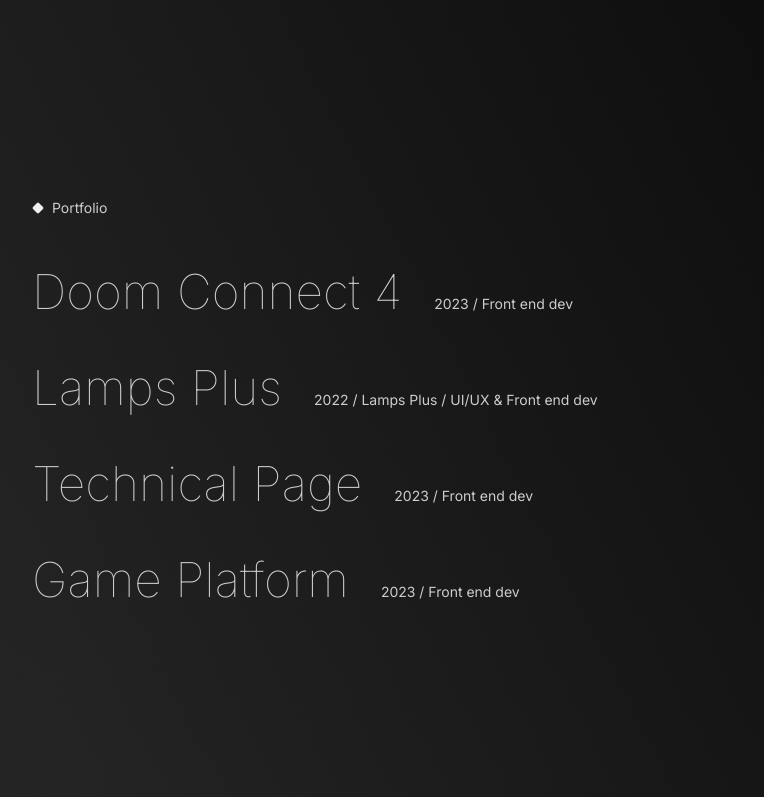
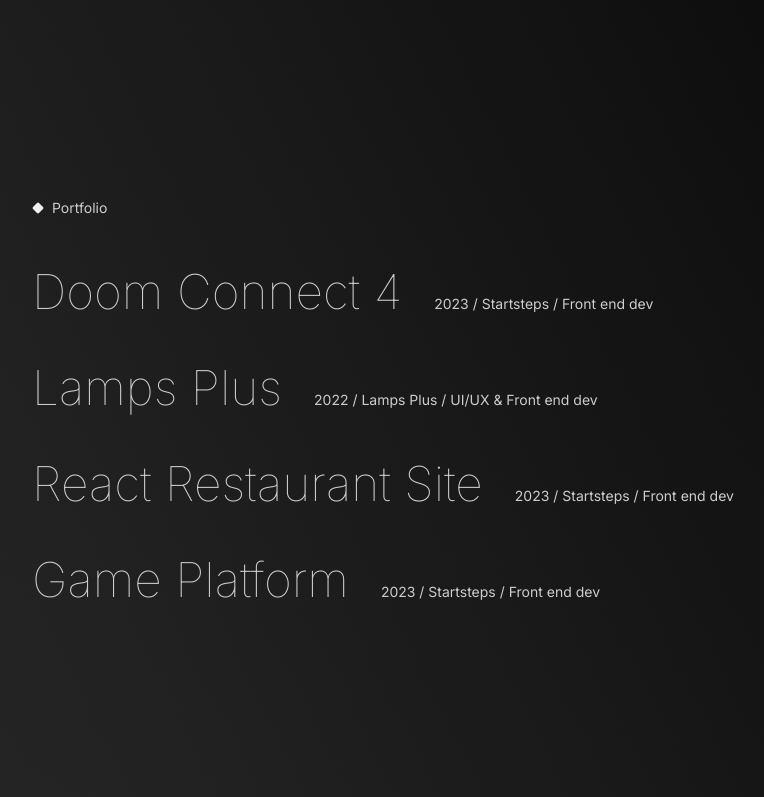
Before and after one commit to Ottodebac/Portfolio, a plain HTML site: page index.html in a window 1280 px wide. Shown: the part 593-1390 px from the top of the page, without its empty margins (56-820 px from the left). Drawn offline with nearby package versions, Linux system fonts and the light colour scheme.

Commit message:
Updated portfolio pieces

```diff
--- a/index.html
+++ b/index.html
@@ -52,19 +52,19 @@
          </div>
          <div class="portfolio-piece">
             <span class="un"><a href="https://connect4-doom-cat.vercel.app/" target="_blank">Doom Connect 4</a></span>
-            <p>2023 / Front end dev</p>
+            <p>2023 / Startsteps / Front end dev</p>
          </div>
          <div class="portfolio-piece">
             <span class="un"><a href="https://www.nicholasbrtn.com/lp-2022-version" target="_blank">Lamps Plus</a></span>
             <p>2022 / Lamps Plus / UI/UX & Front end dev</p>
          </div>
          <div class="portfolio-piece">
-            <span class="un"><a href="https://github.com/Ottodebac/Warhammer-40K-Technical-Doc-Page" target="_blank">Technical Page</a></span>
-            <p>2023 / Front end dev</p>
+            <span class="un"><a href="react-restaurant-site-dnyiqbqam-ottodebac.vercel.app" target="_blank">React Restaurant Site</a></span>
+            <p>2023 / Startsteps / Front end dev</p>
          </div>
          <div class="portfolio-piece">
             <span class="un"><a href="https://online-game-store-dusky.vercel.app/" target="_blank">Game Platform </a></span>
-            <p>2023 / Front end dev</p>
+            <p>2023 / Startsteps / Front end dev</p>
          </div>
       </section>
       <section id="footer">
```
